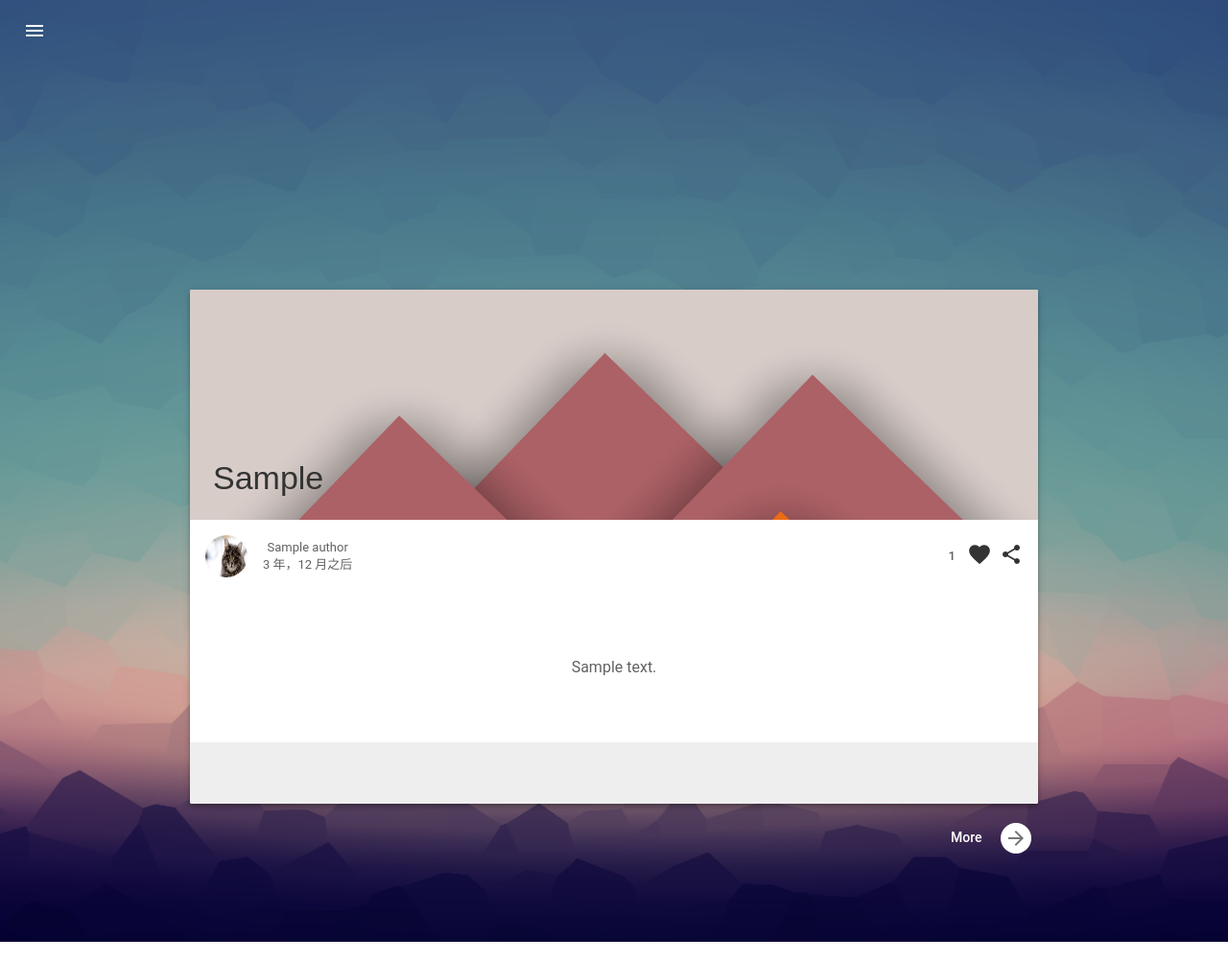
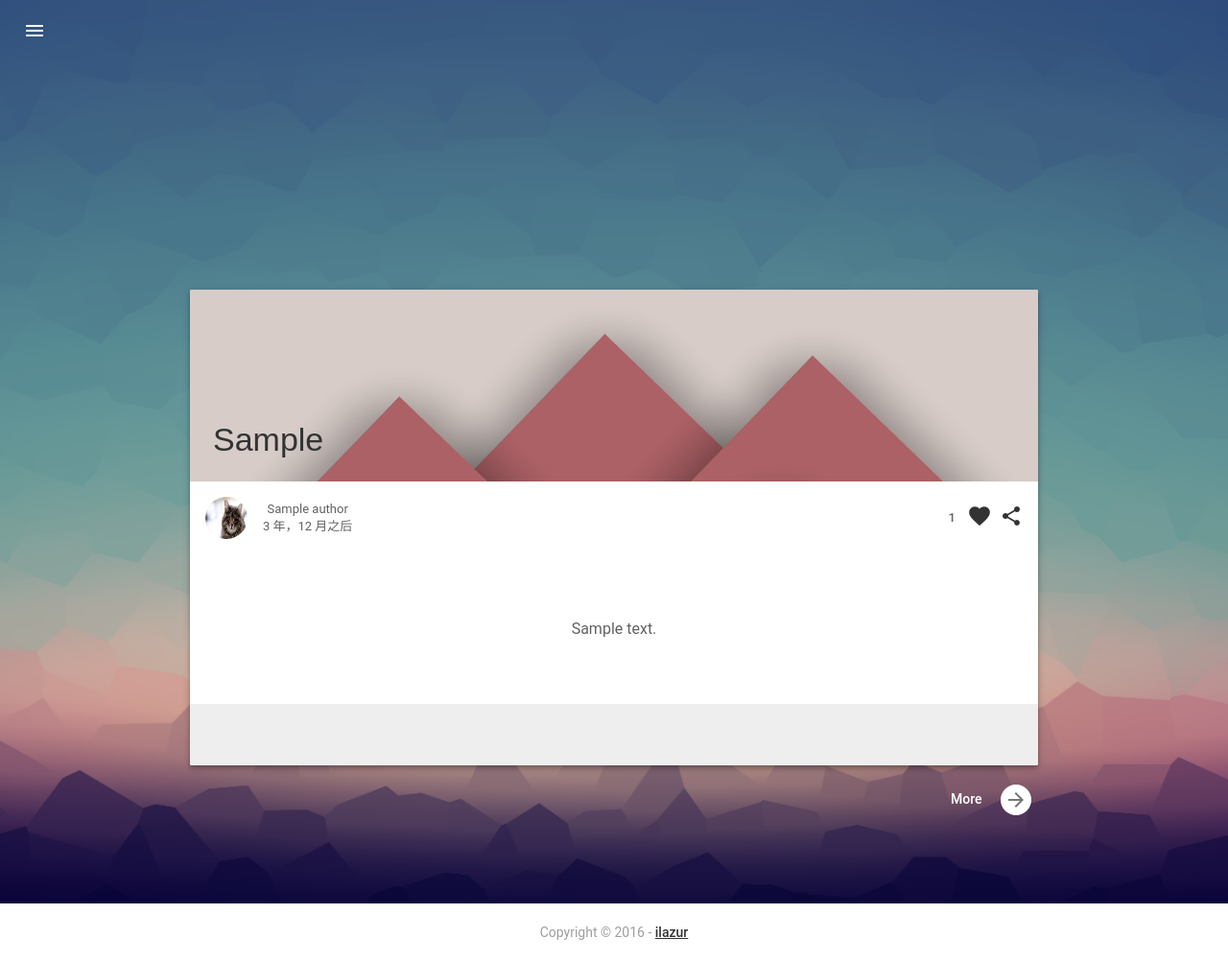
Before and after one commit to Jonwing/Feiton, a Django app: page / in a window 1280 px wide. Shown: the whole page at 96% size. Run offline with Django 3.2, Linux system fonts and the light colour scheme; tables that the repository leaves empty hold one stand-in row (values such as "Sample post"); parts of the project's set-up code (start-up, migrations or seed data) failed here and were passed over; some libraries are stand-ins or nearby versions.

Commit message:
调整一些样式

```diff
--- a/Feiton/blog/templates/articles.html
+++ b/Feiton/blog/templates/articles.html
@@ -7,7 +7,7 @@
 {% for article in articles %}
            <div class="mdl-card image-card mdl-cell mdl-cell--12-col">
              <div class="mdl-color-text--grey-700 mdl-card__supporting-text meta" >
-              <h3><a href="{% url "article_detail" article.id article.slug %}">{{ article.caption }}</a></h3>
+              <h3 style="font-size: 22px"><a href="{% url "article_detail" article.id article.slug %}">{{ article.caption }}</a></h3>
             </div>
             <hr>
             <div class="mdl-color-text--grey-600 mdl-card__supporting-text">
--- a/Feiton/static/css/mdl-style.css
+++ b/Feiton/static/css/mdl-style.css
@@ -194,7 +194,7 @@
 }
 .blog--blogpost .blog__posts > .mdl-card .mdl-card__media {
   background-image: url('images/post-header.jpg');
-  height: 240px;
+  height: 200px;
 }
 .blog--blogpost .comments {
   background-color: #EEE;
```
